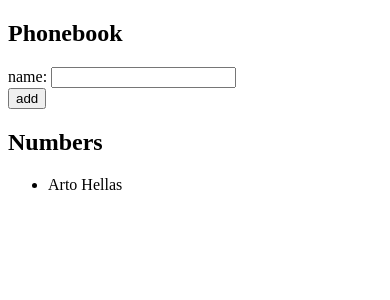
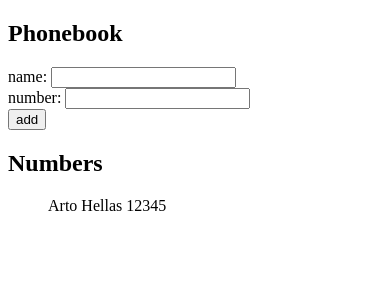
Before and after one commit to bergamobobson/FullstackOpen, a React (Vite) app in the folder part_1/: page / in a window 390 px wide. Shown: the top 300 px of the page. Built offline with nearby package versions, Linux system fonts and the light colour scheme.

Commit message:
2.8: The Phonebook Step 3

```diff
--- a/part_1/src/App.jsx
+++ b/part_1/src/App.jsx
@@ -88,12 +88,15 @@ function areTheseObjectsEqual(first, second) {
 }
 
 const App = () => {
-  const [persons, setPersons] = useState([{ name: "Arto Hellas" }]);
+  const [persons, setPersons] = useState([
+    { name: "Arto Hellas", number: 12345 },
+  ]);
   const [newName, setNewName] = useState("");
+  const [newNumber, setNewNumber] = useState("");
 
   const handleSubmit = (event) => {
     event.preventDefault();
-    const newPerson = { name: newName };
+    const newPerson = { name: newName, number: newNumber };
     const alreadyExist = persons.some((person) =>
       areTheseObjectsEqual(person, newPerson)
     );
@@ -101,11 +104,16 @@ const App = () => {
     else {
       setPersons(persons.concat(newPerson));
       setNewName("");
+      setNewNumber("");
     }
   };
 
-  const handleChange = (event) => {
+  const handleChangeName = (event) => {
     setNewName(event.target.value);
+  };
+
+  const handleChangeNumber = (event) => {
+    setNewNumber(event.target.value);
   };
 
   return (
@@ -113,14 +121,16 @@ const App = () => {
       <h2>Phonebook</h2>
       <form onSubmit={handleSubmit}>
         <div>
-          name: <input value={newName} onChange={handleChange} />
+          name: <input value={newName} onChange={handleChangeName} />
+          <br />
+          number: <input value={newNumber} onChange={handleChangeNumber} />
         </div>
         <div>
           <button type="submit">add</button>
         </div>
       </form>
       <h2>Numbers</h2>
-      <ul>
+      <ul style={{ listStyleType: "none" }}>
         {persons.map((p) => (
           <Person key={p.name} person={p} />
         ))}
--- a/part_1/src/components/Person.jsx
+++ b/part_1/src/components/Person.jsx
@@ -1,5 +1,9 @@
 const Person = ({ person }) => {
-  return <li>{person.name}</li>;
+  return (
+    <li>
+      {person.name} {person.number}
+    </li>
+  );
 };
 
 export default Person;
```
